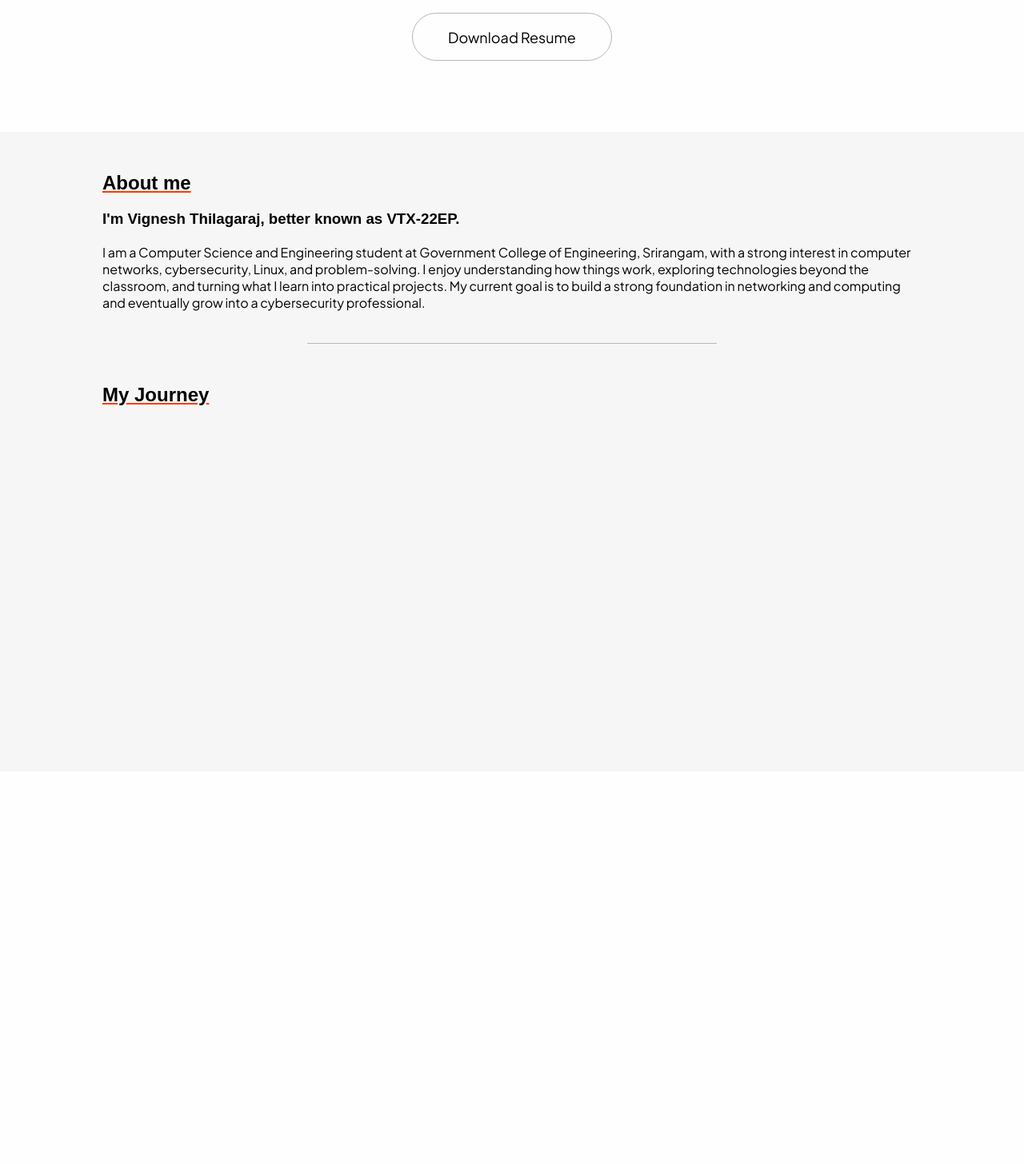
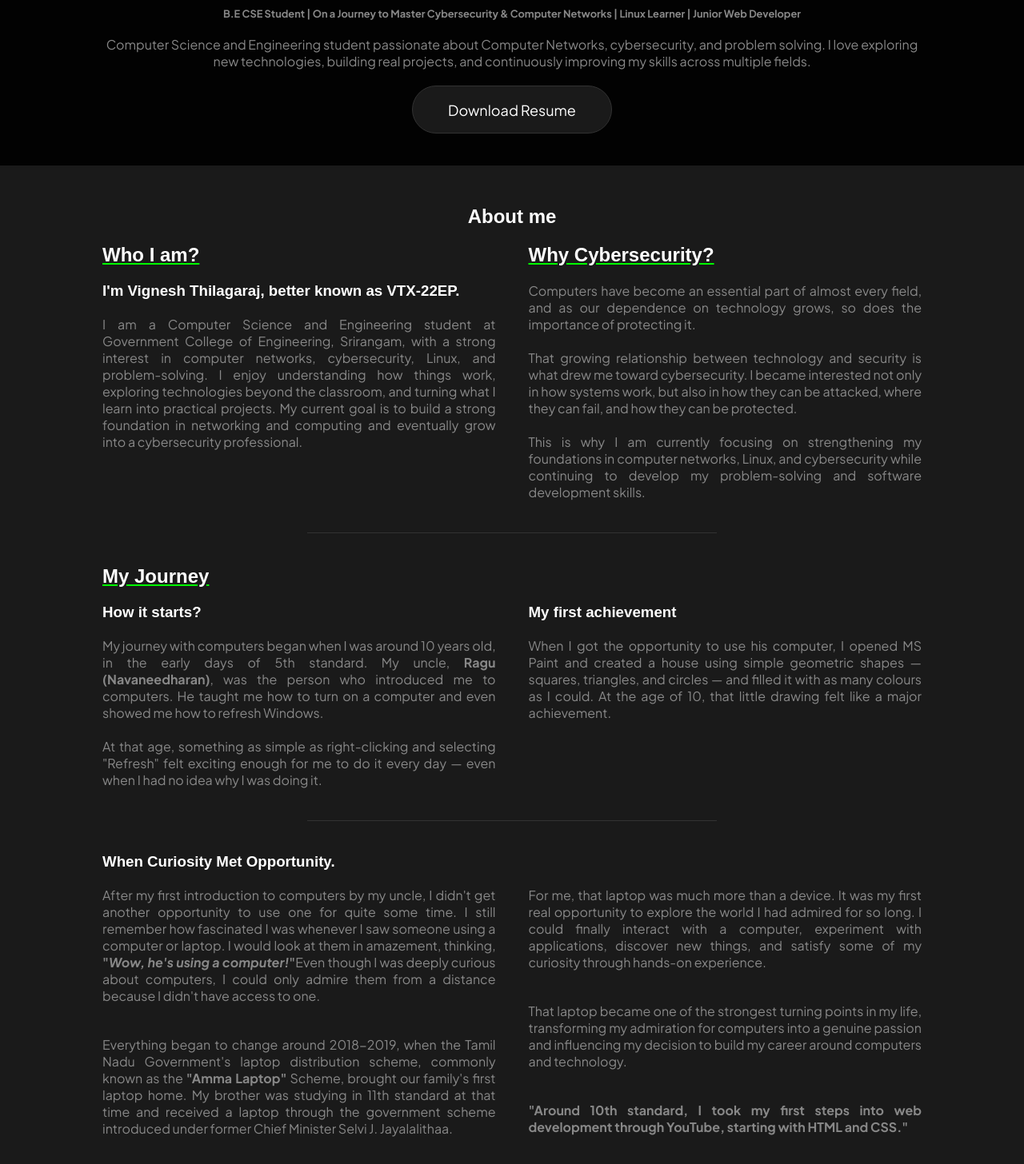
Before and after one commit to vtx-22ep/vtx-portfo, a React (Vite) app: page / in a window 1280 px wide. Shown: the part 594-2050 px from the top of the page at 80% size. Before the commit the page ends 1559 px from the top, so only its background shows below. Built offline with nearby package versions, Linux system fonts and the light colour scheme; a web font is replaced by a local one.

Commit message:
After the checkpoint commit, the entire structure, theme, photos and some contents of the portfolio has been changed perfectly. The About section is in the development process. The structure and color of the portfolio has been finalized after the previous checkpoint commit!

```diff
--- a/src/components/About/About.css
+++ b/src/components/About/About.css
@@ -1,13 +1,16 @@
 .about-me{
-    background-color: var(--accent);
+    background-color: var(--surface);
+    padding: 50px 0;
 }
 
-.about-content{
-    min-height: 100vh;
+
+.about-content h1{
+    text-align: center;
+    padding: 0 0 20px 0;
 }
 
-.about-content h1{
-    padding: 50px 0 20px 0;
+.about-content h2{
+    padding-bottom: 20px;
     text-decoration: underline var(--primary-color);
 }
 
@@ -19,14 +22,28 @@
     padding-bottom: 20px;
 }
 
-hr{
-    height: 1px;
-    background-color: var(--border);
-    width: 100%;
+.row{
+    display: flex;
+    justify-content: space-between;
+}
+
+.col1,
+.col2{
+    width: 48%;
+    text-align: justify;
 }
 
 @media (max-width: 991px){
     .about-content p{
         text-align: justify;
     }
+
+    .row{
+        flex-direction: column;
+    }
+
+    .col1,
+    .col2{
+        width: 100%;
+    }
 }
--- a/src/components/About/About.jsx
+++ b/src/components/About/About.jsx
@@ -6,6 +6,10 @@ function About(){
             <div className="container">
                 <div className="about-content">
                     <h1>About me</h1>
+
+                    <div className="row">
+                        <div className="col1">
+                            <h2>Who I am?</h2>
                             <h3>
                                 I'm Vignesh Thilagaraj, better known as VTX-22EP.
                             </h3>
@@ -16,8 +20,84 @@ function About(){
                                 what I learn into practical projects. My current goal is to build a strong foundation in networking
                                 and computing and eventually grow into a cybersecurity professional.
                             </p>
+                        </div>
+                        <div className="col2">
+                            <h2>Why Cybersecurity?</h2>
+                            <p>
+                                Computers have become an essential part of almost every field, and as our dependence on technology
+                                grows, so does the importance of protecting it. <br /><br />
+                                That growing relationship between technology and security is what drew me toward cybersecurity.
+                                I became interested not only in how systems work, but also in how they can be attacked, where they
+                                can fail, and how they can be protected. <br /><br />
+                                This is why I am currently focusing on strengthening my foundations in computer networks, Linux,
+                                and cybersecurity while continuing to develop my problem-solving and software development skills.
+                            </p>
+                        </div>
+                    </div>
+
                     <div className="custom-line"></div>
-                    <h1>My Journey</h1>
+
+                    <h2>My Journey</h2>
+                    <div className="row">
+                        <div className="col1">
+                            <h3>How it starts?</h3>
+                            <p>
+                                My journey with computers began when I was around 10 years old, in the early days of 5th standard.
+                                My uncle, <b>Ragu (Navaneedharan)</b>, was the person who introduced me to computers. He taught me how to
+                                turn on a computer and even showed me how to refresh Windows. <br /><br />
+                                At that age, something as simple as right-clicking and selecting "Refresh" felt exciting enough for
+                                me to do it every day — even when I had no idea why I was doing it.
+                            </p>
+                        </div>
+                        <div className="col2">
+                            <h3>My first achievement</h3>
+                            <p>
+                                When I got the opportunity to use his computer, I opened MS Paint and created a house using
+                                simple geometric shapes — squares, triangles, and circles — and filled it with as many colours as I
+                                could. At the age of 10, that little drawing felt like a major achievement.
+                            </p>
+                        </div>
+                    </div>
+
+                    <div className="custom-line"></div>
+
+                    <h3>When Curiosity Met Opportunity.</h3>
+
+                    <div className="row">
+                        <div className="col1">
+                            <p>
+                                After my first introduction to computers by my uncle, I didn't get another opportunity to use one
+                                for quite some time. I still remember how fascinated I was whenever I saw someone using a computer
+                                or laptop. I would look at them in amazement, thinking, <b>"<i>Wow, he's using a computer!</i>"</b>
+                                Even though I was deeply curious about computers, I could only admire them from a distance because
+                                I didn't have access to one.
+                            </p>
+                            <p>
+                                Everything began to change around 2018-2019, when the Tamil Nadu Government's laptop distribution
+                                scheme, commonly known as the <b>"Amma Laptop"</b> Scheme, brought our family's first laptop home.
+                                My brother was studying in 11th standard at that time and received a laptop through the government
+                                scheme introduced under former Chief Minister Selvi J. Jayalalithaa.
+                            </p>
+                        </div>
+                        <div className="col2">
+                            <p>
+                                For me, that laptop was much more than a device. It was my first real opportunity to explore the
+                                world I had admired for so long. I could finally interact with a computer, experiment with
+                                applications, discover new things, and satisfy some of my curiosity through hands-on experience.
+                            </p>
+                            <p>
+                                That laptop became one of the strongest turning points in my life, transforming my admiration
+                                for computers into a genuine passion and influencing my decision to build my career around computers
+                                and technology.
+                            </p>
+                            <p>
+                                <b>
+                                    "Around 10th standard, I took my first steps into web development through YouTube, starting with HTML and CSS."
+                                </b>
+                            </p>
+                        </div>
+                    </div>
+
                 </div>
             </div>
         </section>
--- a/src/components/Home/Home.css
+++ b/src/components/Home/Home.css
@@ -5,16 +5,16 @@
 }
 
 .home-content{
-    min-height: 80vh;
+    padding-bottom: 20px;
     display: flex;
     flex-direction: column;
-    justify-content: center;
+    justify-content: flex-start;
     align-items: center;
     text-align: center;
 }
 
 .home-content img{
-    width: clamp(300px, 25vw, 450px);
+    width: clamp(400px, 25vw, 520px);
 }
 
 .home-content h1{
@@ -23,7 +23,8 @@
 }
 
 .home-content h1 span{
-    color: var(--primary-color);
+    background-color: var(--primary-color);
+    color: var(--surface);
 }
 
 .home-content h4 span{
@@ -38,6 +39,7 @@
 
 .btn{
     border: 1px solid var(--border);
+    background-color: var(--surface);
     border-radius: 30px;
     width: 250px;
     height: 60px;
@@ -49,7 +51,7 @@
 }
 
 .btn a{
-    color: var(--primary-text-dark);
+    color: var(--primary-text);
     text-decoration: none;
     font-size: large;
     display: block;
@@ -63,7 +65,7 @@
 }
 
 .btn:hover a{
-    color: var(--accent);
+    color: var(--surface);
 }
 
 @media (max-width: 991px){
--- a/src/components/Home/Home.jsx
+++ b/src/components/Home/Home.jsx
@@ -1,5 +1,5 @@
 import './Home.css'
-import myImg from '../../assets/images/Profile Pic/myProfile.png'
+import myImg from '../../assets/images/Profile Pic/myProfile_B&W3.png'
 
 function Home(){
     return(
--- a/src/components/Navbar/Navbar.jsx
+++ b/src/components/Navbar/Navbar.jsx
@@ -6,7 +6,7 @@ function Navbar() {
         <nav>
             <div className="nav-logo">
                 {/* <img src={logoBanner} alt="VTX-22EP" /> */}
-                <h1>vtx<span>22</span>ep.me</h1>
+                <h1><span>vtx</span>-22ep</h1>
             </div>
             <div className="nav-links">
                 <ul>
--- a/src/index.css
+++ b/src/index.css
@@ -6,11 +6,12 @@ For Paragraph : Plus Jakarta Sans, sans-serif
 @import url('https://fonts.googleapis.com/css2?family=Momo+Trust+Display&family=Plus+Jakarta+Sans:ital,wght@0,200..800;1,200..800&display=swap');
 
 :root{
-  --primary-color: #FF3C00;
-  --background-color: #FEFEFE;
-  --primary-text: #231F20;
-  --accent: #F6F6F6;
-  --border: #B8B8B8;
+  --primary-color: #00FF00;
+  --bg-color: #020202;
+  --surface: #1A1A1A;
+  --primary-text: #FFFFFF;
+  --secondary-text: #888888;
+  --border: #323232;
 
   --font-heading: 'Momo Trust Display', sans-serif;
   --font-body: 'Plus Jakarta Sans', sans-serif;
@@ -31,21 +32,23 @@ html{
 
 html::selection{
   background-color: var(--primary-color);
-  color: var(--accent);
+  color: var(--surface);
 }
 
 h1, h2, h3, h4, h5, h6{
   font-family: var(--font-heading);
   font-optical-sizing: auto;
+  color: var(--primary-text);
 }
 
 p{
   font-size: clamp(1rem, 1vw, 1.6rem);
   margin-bottom: 20px;
+  color: var(--secondary-text);
 }
 
 body{
-  background-color: var(--background-color);
+  background-color: var(--bg-color);
   font-family: var(--font-body);
   min-width: 320px;
 }
@@ -59,5 +62,5 @@ body{
   height: 1px;
   background-color: var(--border);
   width: 50%;
-  margin: 0 auto;
+  margin: 0 auto 40px auto;
 }
```
Also changed, not shown: src/assets/images/Profile Pic/myProfile_B&W3.png (added), 1 other file (tests, documents, lock files or other folders). Lines whose indentation alone changed are shown as unchanged.
